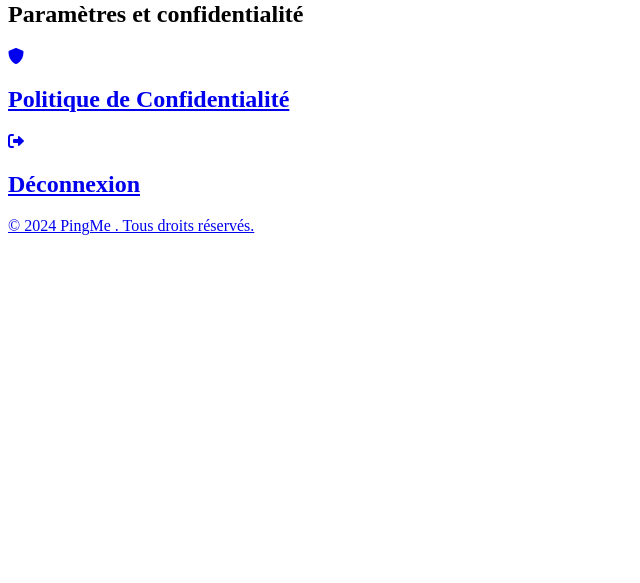
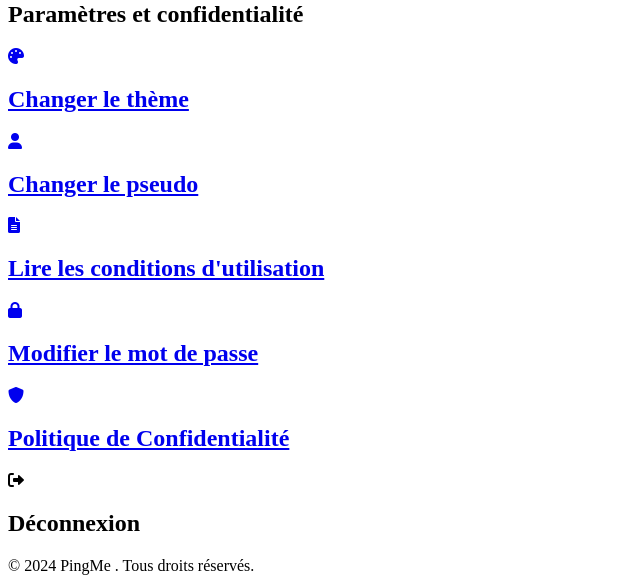
Before and after one commit to Selma-mtch/App_chat, a PHP site: page /Views/view_parametres.php in a window 1280 px wide. Shown: the part 331-914 px from the top of the page, without its empty margins (0-640 px from the left). Before the commit the page ends 566 px from the top, so only its background shows below. Run offline with PHP 8.4, Linux system fonts and the light colour scheme.

Commit message:
Update view_parametres.php

```diff
--- a/web/Php/Views/view_parametres.php
+++ b/web/Php/Views/view_parametres.php
@@ -5,7 +5,6 @@
     <meta name="viewport" content="width=device-width, initial-scale=1.0">
     <title>Paramètres et Confidentialité</title>
     <link rel="stylesheet" href="../css/parametres.css">
-    <script src="../js/theme.js" defer></script>
     <link rel="stylesheet" href="https://fonts.googleapis.com/css2?family=Roboto:wght@300;400;500&display=swap">
     <link rel="stylesheet" href="https://cdnjs.cloudflare.com/ajax/libs/font-awesome/6.0.0/css/all.min.css" integrity="sha512-9usAa10IRO0HhonpyAIVpjrylPvoDwiPUiKdWk5t3PyolY1cOd4DSE0Ga+ri4AuTroPR5aQvXU9xC6qOPnzFeg==" crossorigin="anonymous" referrerpolicy="no-referrer" />
 </head>
@@ -21,9 +20,32 @@
         </section>
     </header>
 
-        <main>
+    <main>
         <section id="all">
-
+            <a href="index.php?controller=theme">
+                <div class="setting-item">
+                    <i class="fas fa-palette"></i>
+                    <h2>Changer le thème</h2>
+                </div>
+            </a>
+            <a href="index.php?controller=changePseudo">
+                <div class="setting-item">
+                    <i class="fas fa-user"></i>
+                    <h2>Changer le pseudo</h2>
+                </div>
+            </a>
+            <a href="index.php?controller=condition">
+                <div class="setting-item">
+                    <i class="fas fa-file-alt"></i>
+                    <h2>Lire les conditions d'utilisation</h2>
+                </div>
+            </a>
+            <a href="index.php?controller=changemdp">
+                <div class="setting-item">
+                    <i class="fas fa-lock"></i>
+                    <h2>Modifier le mot de passe</h2>
+                </div>
+            </a>
             <a href="index.php?controller=politique">
                 <div class="setting-item">
                     <i class="fas fa-shield-alt"></i>
@@ -33,7 +55,6 @@
         </section>
 
         <section id="allde">
-            <a href="index.php?controller=connexion">
             <div class="setting-item">
                 <i class="fas fa-sign-out-alt"></i>
                 <h2>Déconnexion</h2>
```
